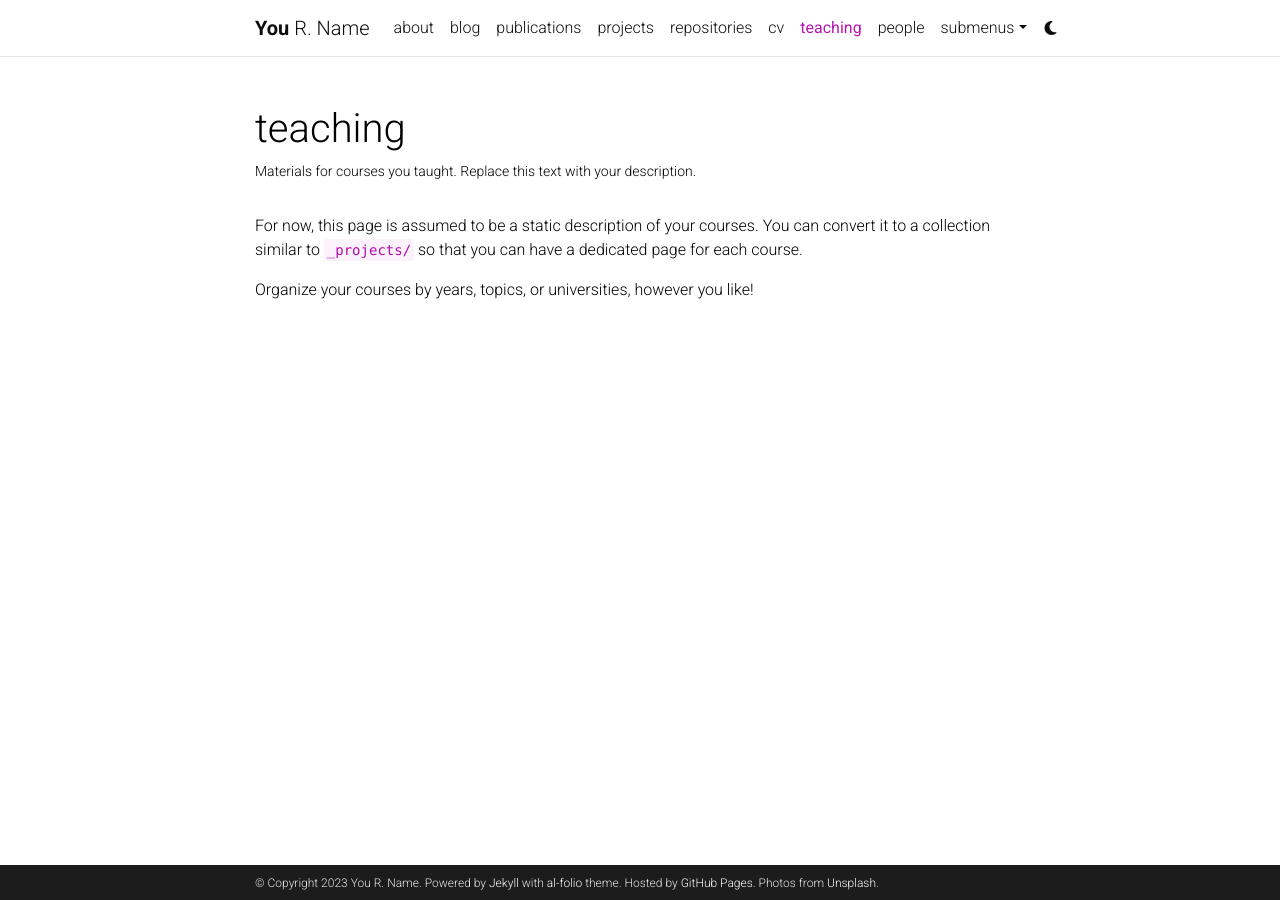
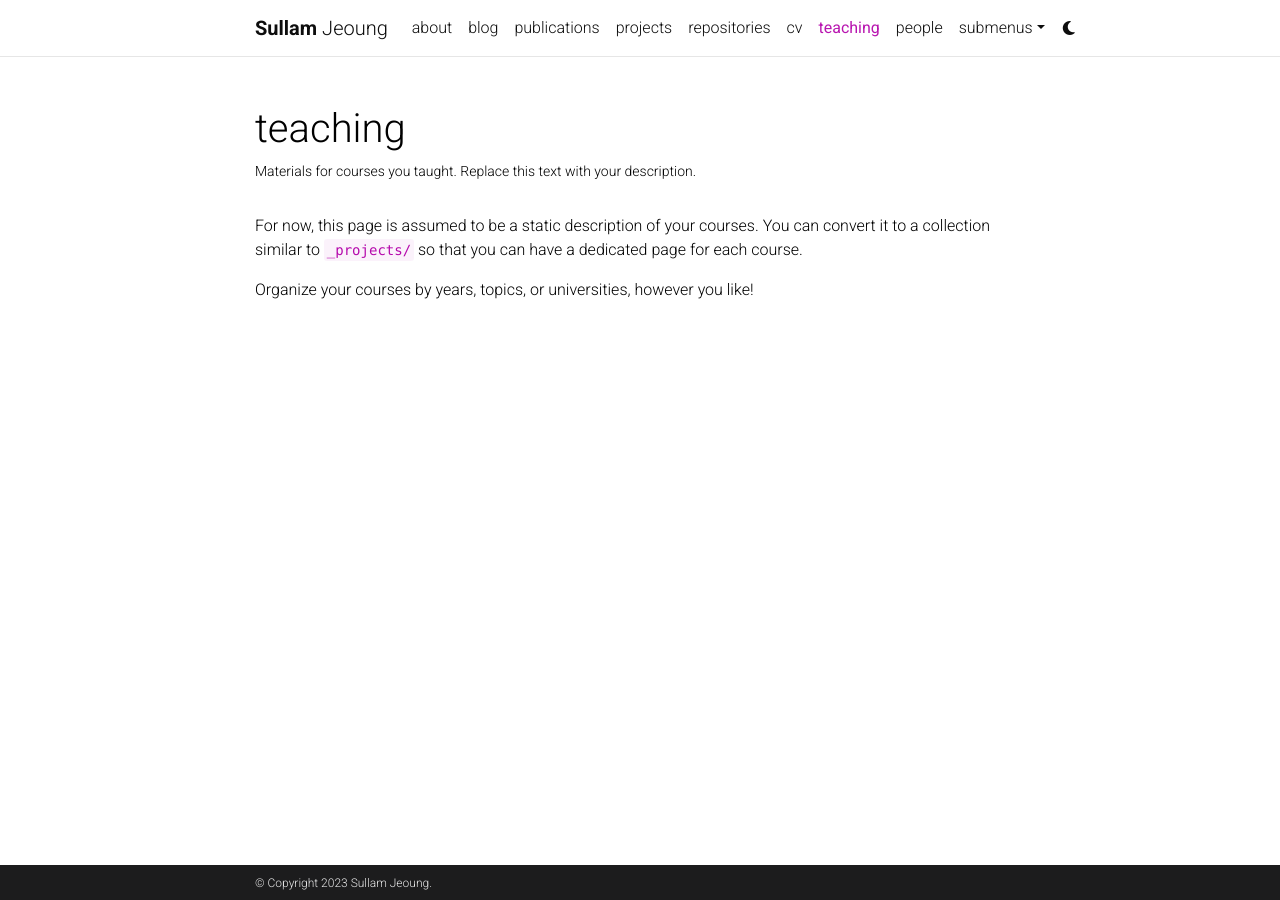
Before and after one commit to sullamij/sullamij.github.io, a Jekyll site: the page built from _pages/teaching.md, in a window 1280 px wide. Built offline with Jekyll 4.4.1, drawn with Linux system fonts in a browser that asks for light colours; comment, search, counter and statistics services are not loaded; a style sheet for code colours, icons or effects is not loaded.

Commit message:
Update _config.yml

```diff
--- a/_config.yml
+++ b/_config.yml
@@ -3,20 +3,16 @@
 # -----------------------------------------------------------------------------
 
 title: blank # the website title (if blank, full name will be used instead)
-first_name: You
-middle_name: R.
-last_name: Name
-email: you@example.com
+first_name: Sullam
+middle_name:
+last_name: Jeoung
+email: sjeoung2@illinois.edu
 description: > # the ">" symbol means to ignore newlines until "footer_text:"
   A simple, whitespace theme for academics. Based on [*folio](https://github.com/bogoli/-folio) design.
 footer_text: >
-  Powered by <a href="https://jekyllrb.com/" target="_blank">Jekyll</a> with <a href="https://github.com/alshedivat/al-folio">al-folio</a> theme.
-  Hosted by <a href="https://pages.github.com/" target="_blank">GitHub Pages</a>.
-  Photos from <a href="https://unsplash.com" target="_blank">Unsplash</a>.
-keywords: jekyll, jekyll-theme, academic-website, portfolio-website  # add your own keywords or leave empty
 
 lang: en # the language of your site (for example: en, fr, cn, ru, etc.)
-icon: ⚛️  # the emoji used as the favicon (alternatively, provide image name in /assets/img/)
+icon: 🛸 # the emoji used as the favicon (alternatively, provide image name in /assets/img/)
 
 url: https://sullamij.github.io # the base hostname & protocol for your site
 baseurl:  # the subpath of your site, e.g. /blog/
@@ -29,9 +25,9 @@ impressum_path:  # set to path to include impressum link in the footer, use the
 
 # repo color theme
 repo_theme_light: buefy       # https://github.com/anuraghazra/github-readme-stats/blob/master/themes/README.md
-repo_theme_dark: onedark           # https://github.com/anuraghazra/github-readme-stats/blob/master/themes/README.md
+repo_theme_dark: catppuccin_latte           # https://github.com/anuraghazra/github-readme-stats/blob/master/themes/README.md
 repo_trophies:
-  enabled: true
+  enabled: false
   theme_light: flat    # https://github.com/ryo-ma/github-profile-trophy
   theme_dark: gitdimmed  # https://github.com/ryo-ma/github-profile-trophy
 
@@ -41,7 +37,7 @@ repo_trophies:
 # will use title and url fields
 # Take a look to https://github.com/jekyll/jekyll-feed for more customization
 
-rss_icon: true
+rss_icon: false
 
 # -----------------------------------------------------------------------------
 # Layout
```
